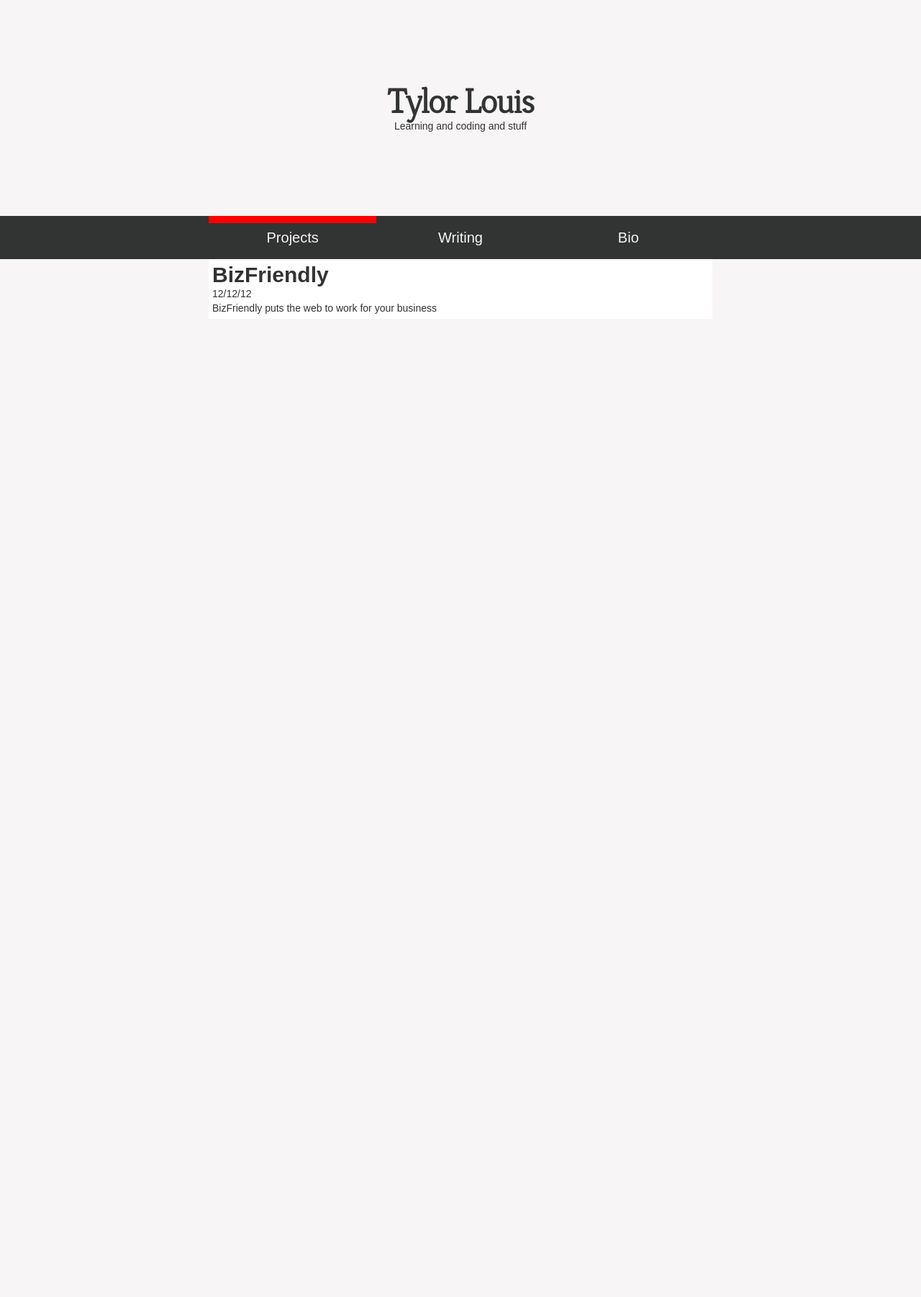
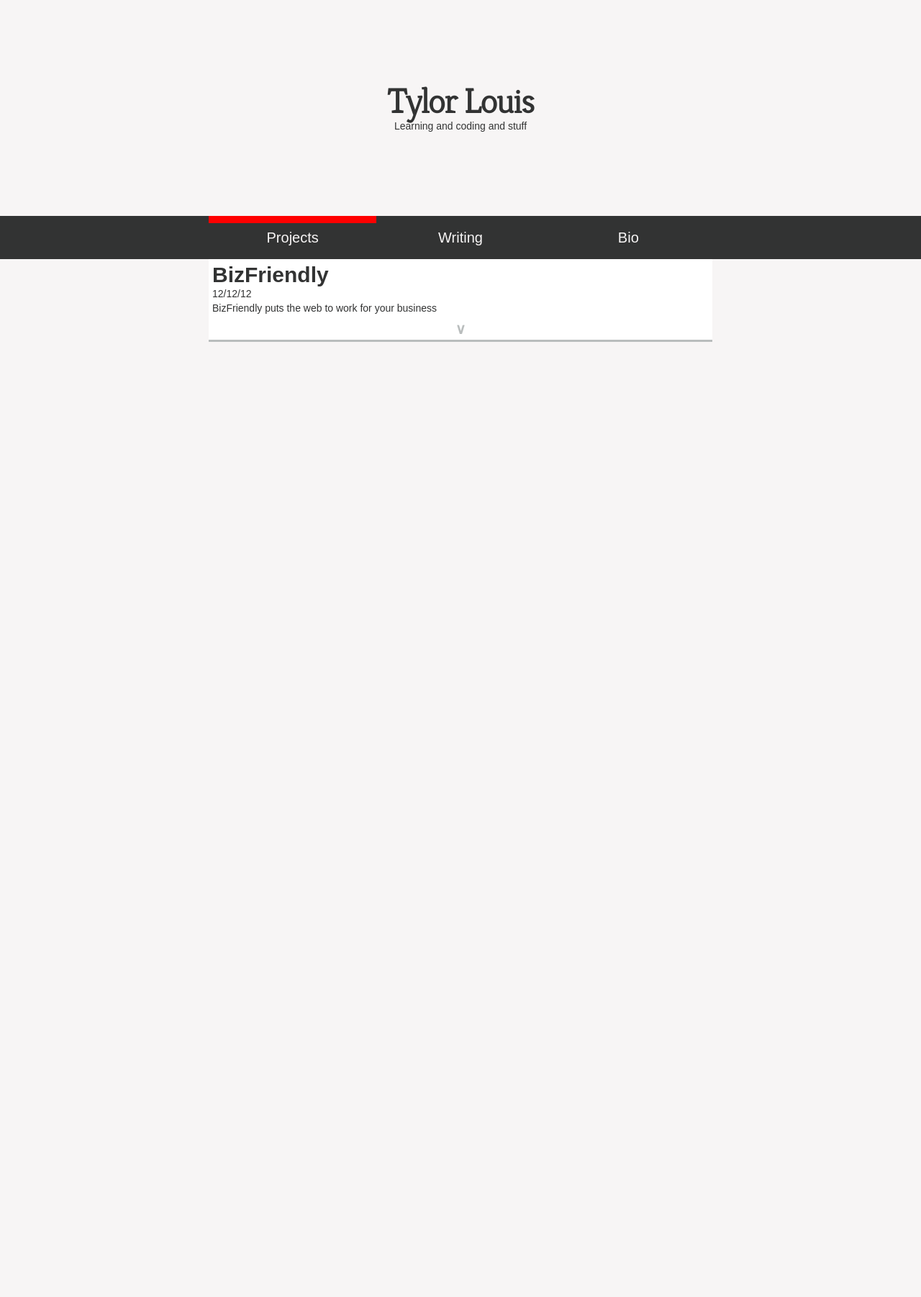
Before and after one commit to ty10r/ty10r.github.io, a Jekyll site: the page newLayout/tylorMin.html, which Jekyll copies as it is, in a window 1280 px wide. Shown: the whole page at 72% size. Built offline with Jekyll 4.4.1, drawn with Linux system fonts in a browser that asks for light colours; nearby versions of some CDN libraries; some web fonts are replaced; Markdown is read by kramdown in place of the engine named in the settings; after the commit the page ends 900 px from its top, so only the background shows below that.

Commit message:
Add loading interaction animations. Start plans for pjax

```diff
--- a/newLayout/tylorMin.css
+++ b/newLayout/tylorMin.css
@@ -62,12 +62,61 @@
 	background-color: #FFF;
 	margin: 0px 0px 20px 0px;
 	padding: 5px;
+	position: relative;
 }
 
 .subject {
 	font-family: 'Droid Sans', sans-serif;
 	font-weight: 700;
 	margin: 0 0 0 0;
+}
+
+.expand {
+	width: 700px;
+	position: relative;
+	top: 5px;
+	left: -5px;
+	margin: 0 auto;
+	font-size: 20px;
+	font-weight: 700;
+	text-align: center;
+	border-bottom-style: solid;
+	border-width: 3px;
+	color: #B9BDBD;
+	border-color: #B9BDBD;
+	z-index: 50;
+}
+
+.loading {
+	width: 700px;
+	position: absolute;
+	font-size: 20px;
+	font-weight: 700;
+	text-align: center;
+	bottom: 0px;
+	left: 0px;
+	margin: 0 auto;
+	color: #F7F5F5;
+	background-color: #B9BDBD;
+	border-color: #B9BDBD;
+	border-bottom-style: solid;
+	border-bottom-width: 3px;
+}
+
+.expand:hover {
+	color: #F7F5F5;
+	border-color: #F7F5F5;
+	background-color: #B9BDBD;
+	cursor: pointer;
+	text-decoration: none;
+}
+
+a:hover {
+	text-decoration: none;
+}
+
+.hidden {
+	display: none;
 }
 
 /* Swipe Requirements */
--- a/newLayout/tylorMin.html
+++ b/newLayout/tylorMin.html
@@ -8,6 +8,7 @@
     <link rel="stylesheet" type="text/css" href="bootstrap.min.css">
     <link rel="stylesheet" type="text/css" href="tylorMin.css">
 	<script src="//ajax.googleapis.com/ajax/libs/jquery/1.9.1/jquery.min.js"></script>
+	<script type="text/javascript" src="jquery.pjax.js"></script>
 	<script type="text/javascript" src="swipe.js"></script>
 	<script type="text/javascript" src="tylorMin.js"></script>
 </head>
@@ -41,6 +42,7 @@
 				<h2 class="subject">BizFriendly</h2>
 				<span class="date">12/12/12</span>
 				<p class="description">BizFriendly puts the web to work for your business</p>
+				<div class="expand">&#8744;</div>
 			</div>
 		</div>
 	</section> <!-- project -->
@@ -51,71 +53,19 @@
 				<h2 class="subject">CODE2040 Guest Post</h2>
 				<span class="date">12/12/12</span>
 				<p class="description">CODE2040 and diverse career paths.</p>
+				<div class="content" id="content-1">
+				</div>
+				<div class="expand" data-url="content.html" data-container="content-1">&#8744;</div>
+				<div class="loading">&#8744;</div>
 			</div>
 			<div class="post">
 				<h2 class="subject">CODE2040 Guest Post</h2>
 				<span class="date">12/12/12</span>
 				<p class="description">CODE2040 and diverse career paths.</p>
-			</div>
-			<div class="post">
-				<h2 class="subject">CODE2040 Guest Post</h2>
-				<span class="date">12/12/12</span>
-				<p class="description">CODE2040 and diverse career paths.</p>
-			</div>
-			<div class="post">
-				<h2 class="subject">CODE2040 Guest Post</h2>
-				<span class="date">12/12/12</span>
-				<p class="description">CODE2040 and diverse career paths.</p>
-			</div>
-			<div class="post">
-				<h2 class="subject">CODE2040 Guest Post</h2>
-				<span class="date">12/12/12</span>
-				<p class="description">CODE2040 and diverse career paths.</p>
-			</div>
-			<div class="post">
-				<h2 class="subject">CODE2040 Guest Post</h2>
-				<span class="date">12/12/12</span>
-				<p class="description">CODE2040 and diverse career paths.</p>
-			</div>
-			<div class="post">
-				<h2 class="subject">CODE2040 Guest Post</h2>
-				<span class="date">12/12/12</span>
-				<p class="description">CODE2040 and diverse career paths.</p>
-			</div>
-			<div class="post">
-				<h2 class="subject">CODE2040 Guest Post</h2>
-				<span class="date">12/12/12</span>
-				<p class="description">CODE2040 and diverse career paths.</p>
-			</div>
-			<div class="post">
-				<h2 class="subject">CODE2040 Guest Post</h2>
-				<span class="date">12/12/12</span>
-				<p class="description">CODE2040 and diverse career paths.</p>
-			</div>
-			<div class="post">
-				<h2 class="subject">CODE2040 Guest Post</h2>
-				<span class="date">12/12/12</span>
-				<p class="description">CODE2040 and diverse career paths.</p>
-			</div>
-			<div class="post">
-				<h2 class="subject">CODE2040 Guest Post</h2>
-				<span class="date">12/12/12</span>
-				<p class="description">CODE2040 and diverse career paths.</p>
-			</div>
-			<div class="post">
-				<h2 class="subject">CODE2040 Guest Post</h2>
-				<span class="date">12/12/12</span>
-				<p class="description">CODE2040 and diverse career paths.</p>
-			</div>
-			<div class="post">
-				<h2 class="subject">CODE2040 Guest Post</h2>
-				<span class="date">12/12/12</span>
-				<p class="description">CODE2040 and diverse career paths.</p>
-			</div>
-			<div class="post">
-				<h2 class="subject">CODE2040 Guest Post</h2>
-				<span class="date">12/12/12</span>
-				<p class="description">CODE2040 and diverse career paths.</p>
+				<div class="content" id="content-2">
+				</div>
+				<div class="expand" data-url="content.html" data-container="content-2">&#8744;</div>
+				<div class="loading">&#8744;</div>
 			</div>
 		</div>
 	</section> <!-- writing -->
--- a/newLayout/tylorMin.js
+++ b/newLayout/tylorMin.js
@@ -30,13 +30,6 @@
 	var nav = new Nav();
 	nav.SetPos( pageSwipe.getPos() );
 
-	// Give pages scroll states
-	var pages = [new PageTab, new PageTab, new PageTab];
-	$(window).on("custSwipe", function( event, oldPage, newPage) {
-		pages[oldPage].SavePos();
-		pages[newPage].RecallState();
-	});
-
 	// Bind Key Navigation
 	$(document).keydown(function(key) {
 		switch(key.which) {
@@ -52,8 +45,76 @@
 		key.preventDefault();
 	});
 
+	// Give pages scroll states
+	var pages = [new PageTab, new PageTab, new PageTab];
+	$(window).on("custSwipe", function( event, oldPage, newPage) {
+		pages[oldPage].SavePos();
+		pages[newPage].RecallState();
+	});
+
+	// Slide down to show a post's contents
+	$('.content').hide();
+	$('.loading').css('opacity', 0);
+	$('.expand').click(function( event ) {
+		var button = $(this);
+		var loading = new LoadAnimation( button.next() );
+		var url = button.data('url');
+		var container = button.data('container');
+		loading.RunAnimation();
+		$.pjax({url: url, container: '#'+container});
+		$(document).on('pjax:complete', function() {
+			var content = button.prev();
+			loading.Stop();
+			if ( content.is( ':hidden' ) ) {
+				content.css('opacity', 0)
+				   		.slideToggle('slow')
+				   		.animate(
+				   			{ opacity: 1 },
+				    		{ queue: false, duration: 'slow' });
+				button.html('∧')
+			}
+			else {
+				content.css('opacity', 1)
+				   		.slideToggle('slow')
+				   		.animate(
+				   			{ opacity: 0 },
+				    		{ queue: false, duration: 'slow' });
+				button.html('∨');
+			}
+		});
+	});
+
 });
 
+var LoadAnimation = function( elem ) {
+	var self = this;
+	var stopped = false;
+	var loader = elem;
+	loader.css('opacity', 0);
+	loader.css('z-index', 100);
+
+	self.Stop = function() {
+		loader.stop( true );
+		loader.css('opacity', 0);
+		loader.css('z-index', 0);
+	};
+
+	self.RunAnimation = function() {
+		stopped = false;
+		if ( loader.css('opacity') == 1 ) {
+			loader.animate({ opacity: 0 }, { duration: 700, complete: function() {
+				if ( stopped ) return;
+				return self.RunAnimation();
+			}});
+		}
+		else {
+			loader.css('opacity', 0).animate({ opacity: 1 }, { duration: 700, complete: function() {
+				if ( stopped ) return;
+				return self.RunAnimation();
+			}});
+		}
+	};
+};
 
 var Nav = function() {
 	var self = this;
```
Also changed, not shown: newLayout/content.html (added, +7 -0 lines), newLayout/jquery.pjax.js (added).
